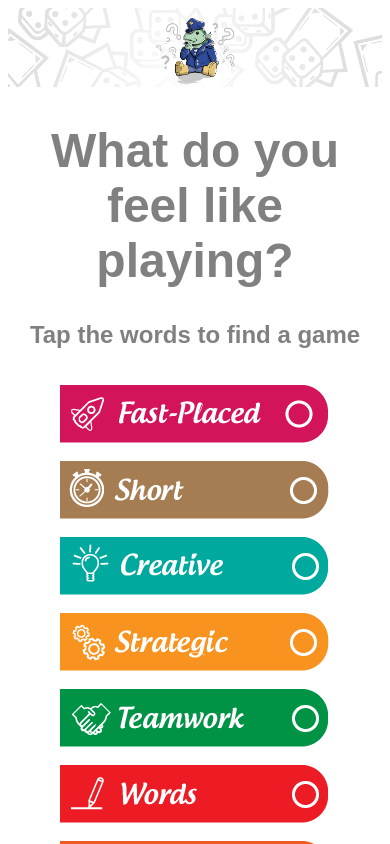
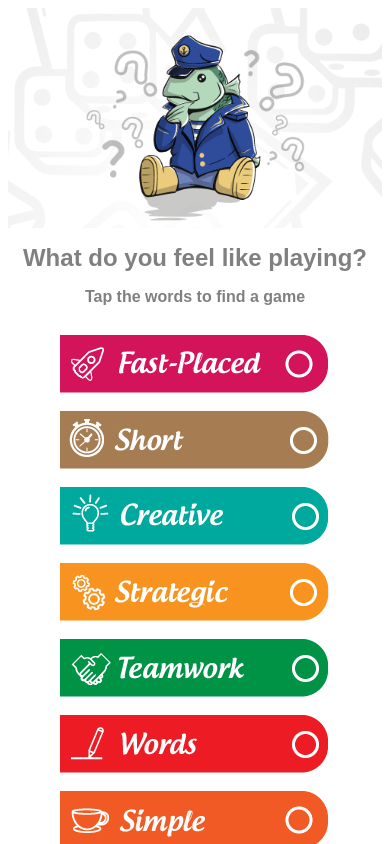
Before and after one commit to nicole-ilustre/game-generator, a React (Create React App) app: page / in a window 390 px wide. Shown: the top 844 px of the page. Built offline with nearby package versions, Linux system fonts and the light colour scheme; a web font is replaced by a local one.

Commit message:
made header img and text responsive

```diff
--- a/src/App.css
+++ b/src/App.css
@@ -2,6 +2,11 @@
 
 .header-img {
   width: 100%;
+  height: 220px;
+  background-image: url('../public/bg-images/header-design-static.png');
+  background-size: cover;
+  background-repeat: no-repeat;
+  background-position: center;
 }
 
 h1,
@@ -14,6 +19,15 @@ h2,
 
 h1 {
   font-size: 3rem;
+}
+
+@media screen and (max-width: 390px) {
+  h1 {
+    font-size: 1.5rem;
+  }
+  h2 {
+    font-size: 1rem
+  }
 }
 
 .error-message {
--- a/src/App.tsx
+++ b/src/App.tsx
@@ -21,7 +21,8 @@ function App() {
 
   return (
     <div>
-      <img className='header-img' src='./bg-images/header-design-static.png' alt='header' />
+      <div className='header-img'>
+        </div>
       <h1>What do you feel like playing?</h1>
       <h2>Tap the words to find a game</h2>
 
```
Also changed, not shown: public/Mobile-header.png (added).
